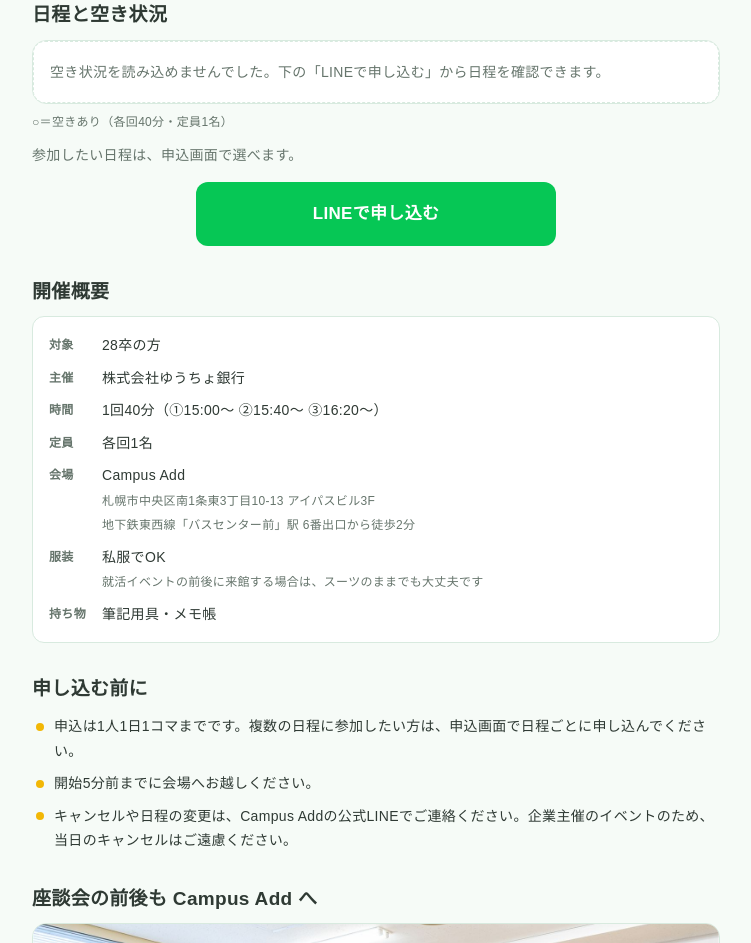
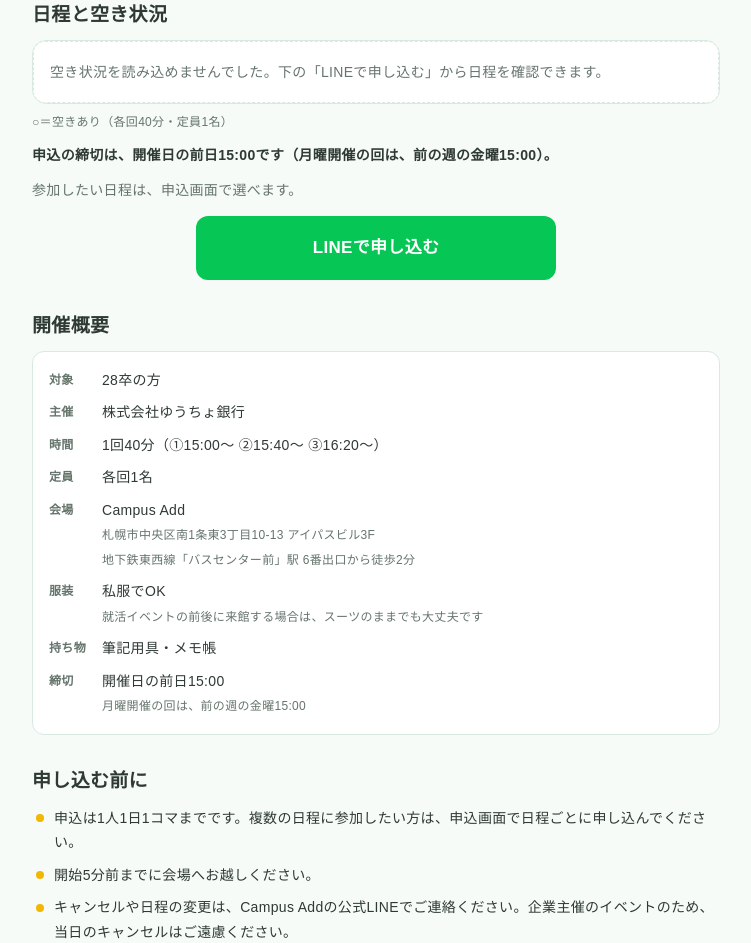
Before and after one commit to campusadd/yucho-day, a plain HTML site: page index.html in a window 1280 px wide. Shown: the part 760-1703 px from the top of the page, without its empty margins (264-1015 px from the left). Drawn offline with Linux system fonts and the light colour scheme; no server answers; a web font is replaced by a local one.

Commit message:
申込の締切（前日15:00、月曜開催は金曜15:00）を明記
Co-Authored-By: Claude Opus 5.5 <noreply@anthropic.com>

```diff
--- a/index.html
+++ b/index.html
@@ -199,6 +199,7 @@ footer{margin-top:40px;font-size:12px;color:var(--muted);text-align:center;displ
       <div class="sec-h"><h2>日程と空き状況</h2><span class="count" id="slotCount"></span></div>
       <div class="days sched" id="days"></div>
       <p class="slegend">○＝空きあり（各回40分・定員1名）</p>
+      <p class="lead" style="font-weight:700;color:var(--ink)">申込の締切は、開催日の前日15:00です（月曜開催の回は、前の週の金曜15:00）。</p>
       <p class="lead">参加したい日程は、申込画面で選べます。</p>
       <a class="cta line big" id="go1" href="#" style="margin:14px auto 0;max-width:360px">LINEで申し込む</a>
     </section>
@@ -213,6 +214,7 @@ footer{margin-top:40px;font-size:12px;color:var(--muted);text-align:center;displ
         <dt>会場</dt><dd>Campus Add<br><small>札幌市中央区南1条東3丁目10-13 アイパスビル3F<br>地下鉄東西線「バスセンター前」駅 6番出口から徒歩2分</small></dd>
         <dt>服装</dt><dd>私服でOK<br><small>就活イベントの前後に来館する場合は、スーツのままでも大丈夫です</small></dd>
         <dt>持ち物</dt><dd>筆記用具・メモ帳</dd>
+        <dt>締切</dt><dd>開催日の前日15:00<br><small>月曜開催の回は、前の週の金曜15:00</small></dd>
       </dl>
     </section>
 
```
